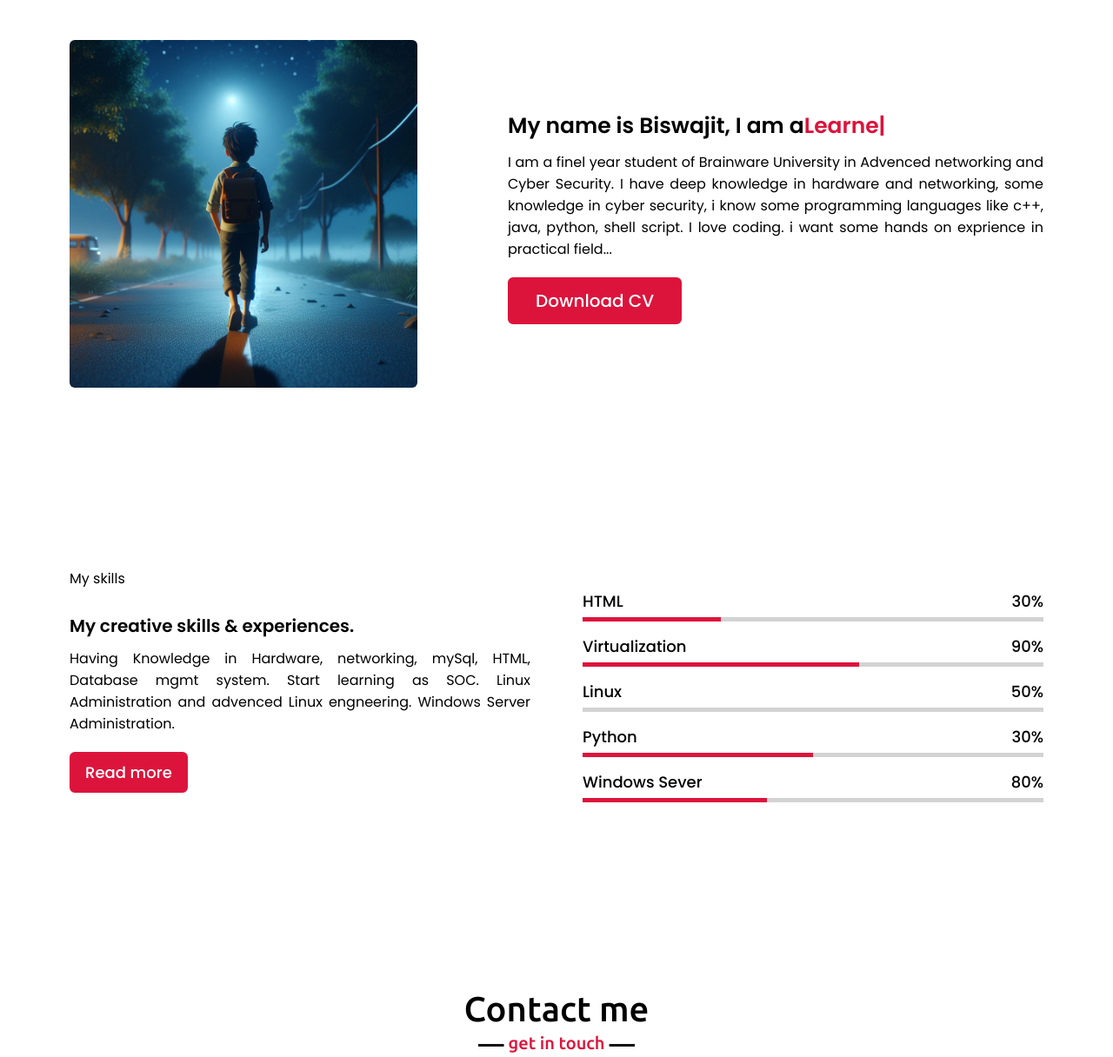
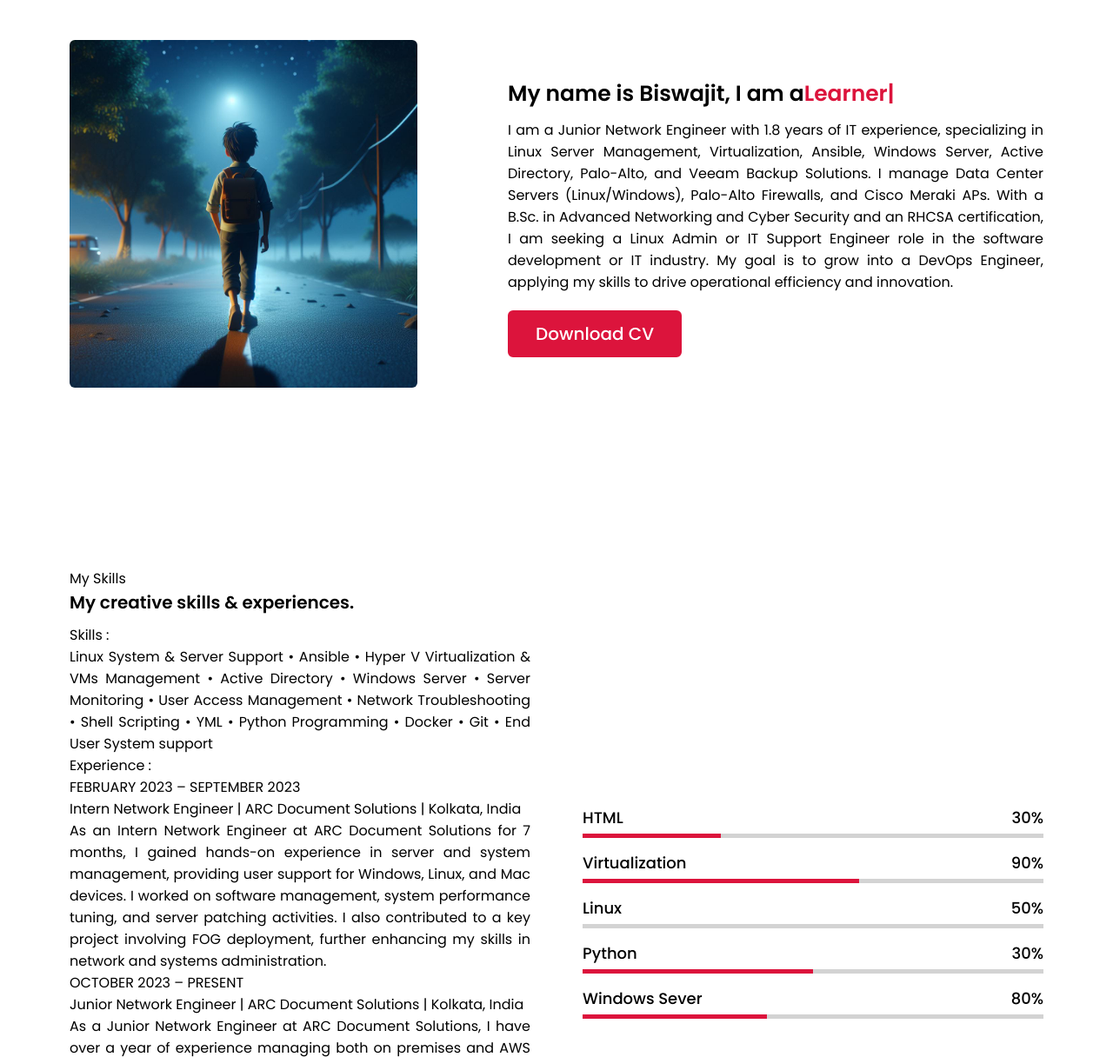
Before and after one commit to Munnacs2024/munna-ki-pahachaan, a plain HTML site: page index.html in a window 1280 px wide. Shown: the part 980-2196 px from the top of the page at 87% size. Drawn offline with nearby package versions, Linux system fonts and the light colour scheme.

Commit message:
Updated portfolio design or added new feature

```diff
--- a/index.html
+++ b/index.html
@@ -56,7 +56,12 @@
                 </div>
                 <div class="column right">
                     <div class="text">My name is Biswajit, I am a<span class="typing-2"></span></div>
-                    <p>I am a finel year student of Brainware University in Advenced networking and Cyber Security. I have deep knowledge in hardware and networking, some knowledge in cyber security, i know some programming languages like c++, java, python, shell script. I love coding. i want some hands on exprience in practical field... </p>
+                    <p>I am a Junior Network Engineer with 1.8 years of IT experience, specializing in Linux Server Management,
+                        Virtualization, Ansible, Windows Server, Active Directory, Palo-Alto, and Veeam Backup Solutions. I manage Data
+                        Center Servers (Linux/Windows), Palo-Alto Firewalls, and Cisco Meraki APs. With a B.Sc. in Advanced Networking
+                        and Cyber Security and an RHCSA certification, I am seeking a Linux Admin or IT Support Engineer role in the
+                        software development or IT industry. My goal is to grow into a DevOps Engineer, applying my skills to drive
+                        operational efficiency and innovation.</p>
                     <a href="img/cv.pdf" download>Download CV</a>
                 </div>
             </div>
@@ -66,12 +71,18 @@
     <!-- skills section start -->
     <section class="skills" id="skills">
         <div class="max-width"
-            <h2 class="title">My skills</h2>
+            <h2 class="title">My Skills</h2>
             <div class="skills-content">
                 <div class="column left">
                     <div class="text">My creative skills & experiences.</div>
-                    <p>Having Knowledge in Hardware, networking, mySql, HTML, Database mgmt system. Start learning  as SOC. Linux Administration and advenced Linux engneering. Windows Server Administration.</p>
-                    <a href="#">Read more</a>
+                    <p>Skills :<br>Linux System & Server Support • Ansible • Hyper V Virtualization & VMs Management • Active Directory • Windows
+                        Server • Server Monitoring • User Access Management • Network Troubleshooting • Shell Scripting • YML • Python
+                        Programming • Docker • Git • End User System support<br>Experience :<br>FEBRUARY 2023 – SEPTEMBER 2023 <br>Intern Network Engineer | ARC Document Solutions | Kolkata, India
+                        <br>As an Intern Network Engineer at ARC Document Solutions for 7 months, I gained hands-on experience in server and system management, providing user support for Windows, Linux, and Mac devices. I worked on software management, system performance tuning, and server patching activities. I also contributed to a key project involving FOG deployment, further enhancing my skills in network and systems administration.
+                        <br>OCTOBER 2023 – PRESENT <br>Junior Network Engineer | ARC Document Solutions | Kolkata, India <br>As a Junior Network Engineer at ARC Document Solutions, I have over a year of experience managing both on premises and AWS servers (Linux and Windows). My responsibilities include handling Palo-Alto firewalls, managing Veeam backups, and overseeing Cisco Meraki networking equipment. I have successfully contributed to projects involving LibreNMS and implemented Ansible for Linux server patching automation, enhancing operational efficiency and system reliability.
+
+                    </p>
+                    <a href="https://www.linkedin.com/in/biswajitbera377" target="_blank" style="text-decoration: none;">LinkedIn</a>
                 </div>
                 <div class="column right">
                     <div class="bars">
--- a/style.css
+++ b/style.css
@@ -276,14 +276,14 @@ section .title::after{
 }
 .skills .skills-content .left a{
     display: inline-block;
-    background: crimson;
+    background: #0d52dc;
     color: #fff;
     font-size: 18px;
     font-weight: 500;
     padding: 8px 16px;
     margin-top: 20px;
     border-radius: 6px;
-    border: 2px solid crimson;
+    border: 2px solid #0d52dc;
     transition: all 0.3s ease;
 }
 .skills .skills-content .left a:hover{
```
